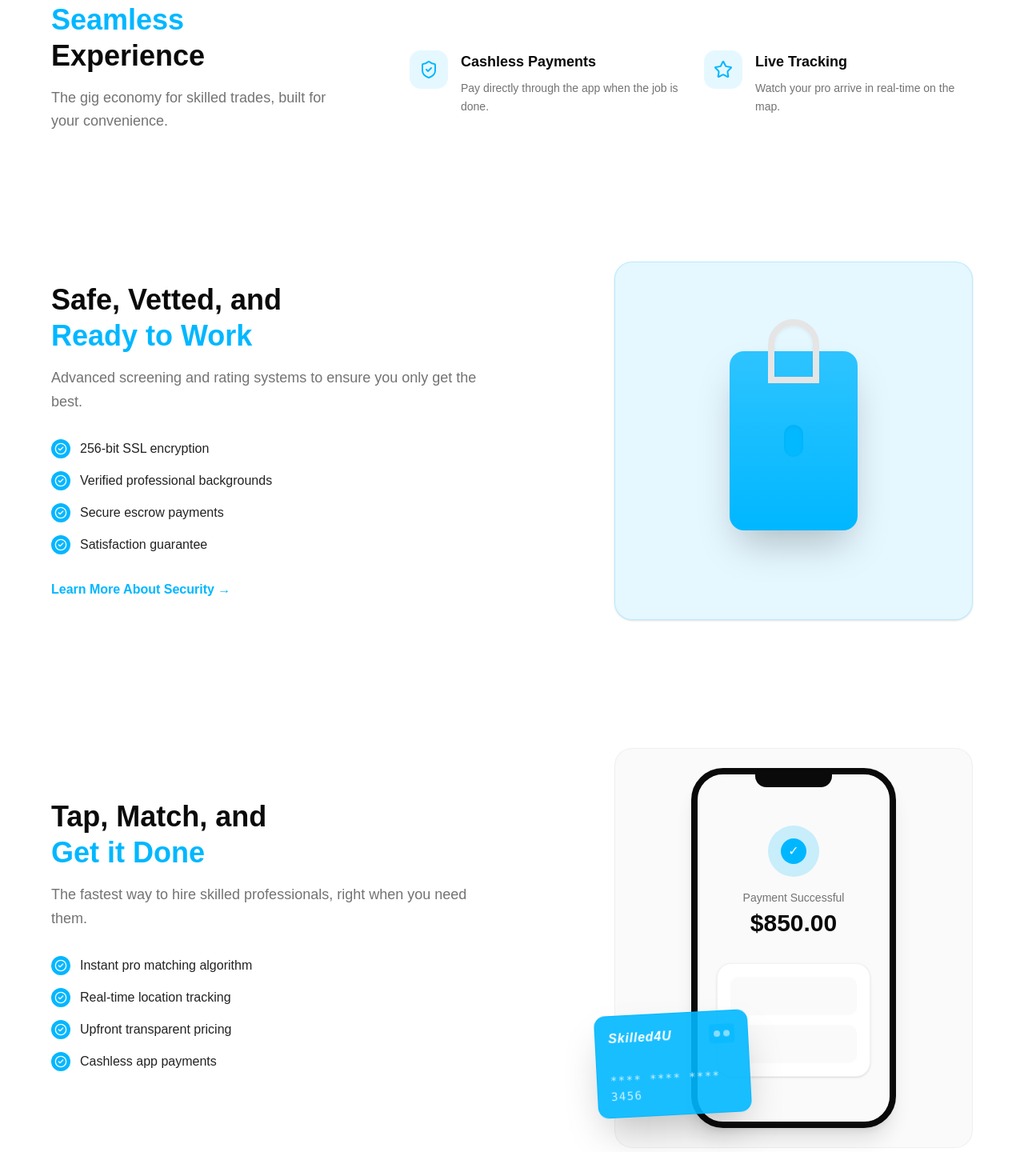
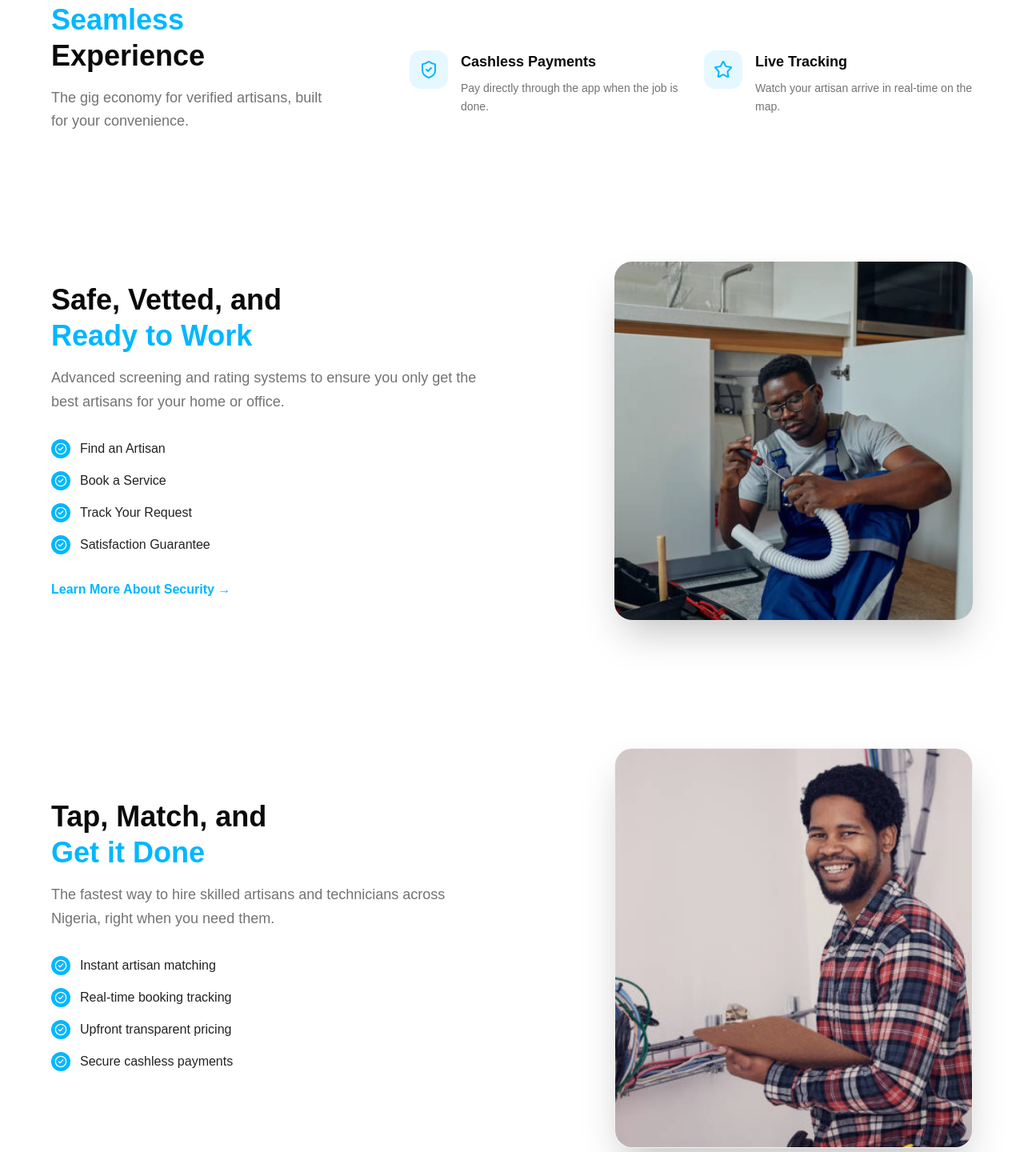
Before and after one commit to Elinez19/skilled4u, a React (Vite) app: page / in a window 1280 px wide. Shown: the part 2610-4050 px from the top of the page at 80% size. Built offline with nearby package versions, Linux system fonts and the light colour scheme.

Commit message:
feat: implement home page with new feature, info, and seamless interaction sections

```diff
--- a/src/components/sections/FeatureGrid.tsx
+++ b/src/components/sections/FeatureGrid.tsx
@@ -5,7 +5,7 @@ export function FeatureGrid() {
     {
       icon: <Briefcase className="w-6 h-6 text-primary" />,
       title: "Instant Matching",
-      description: "Match with nearby skilled professionals instantly.",
+      description: "Match with nearby verified artisans instantly.",
     },
     {
       icon: <Clock className="w-6 h-6 text-primary" />,
@@ -20,7 +20,7 @@ export function FeatureGrid() {
     {
       icon: <Star className="w-6 h-6 text-primary" />,
       title: "Live Tracking",
-      description: "Watch your pro arrive in real-time on the map.",
+      description: "Watch your artisan arrive in real-time on the map.",
     },
   ];
 
@@ -33,7 +33,7 @@ export function FeatureGrid() {
           <span className="text-primary">Seamless</span> Experience
         </h2>
         <p className="text-muted-foreground leading-relaxed text-lg">
-          The gig economy for skilled trades, built for your convenience.
+          The gig economy for verified artisans, built for your convenience.
         </p>
       </div>
 
--- a/src/components/sections/SecureSection.tsx
+++ b/src/components/sections/InfoSection.tsx
@@ -1,12 +1,13 @@
 import { CheckCircle2 } from "lucide-react";
 import { Button } from "@/components/ui/button";
+import infoImg from "@/assets/professional-plumber-1.jpg";
 
-export function SecureSection() {
+export function InfoSection() {
   const points = [
-    "256-bit SSL encryption",
-    "Verified professional backgrounds",
-    "Secure escrow payments",
-    "Satisfaction guarantee",
+    "Find an Artisan",
+    "Book a Service",
+    "Track Your Request",
+    "Satisfaction Guarantee",
   ];
 
   return (
@@ -18,7 +19,7 @@ export function SecureSection() {
             <span className="text-primary">Ready to Work</span>
           </h2>
           <p className="text-muted-foreground leading-relaxed text-lg mb-8">
-            Advanced screening and rating systems to ensure you only get the best.
+            Advanced screening and rating systems to ensure you only get the best artisans for your home or office.
           </p>
 
           <ul className="space-y-4 mb-8">
@@ -38,11 +39,13 @@ export function SecureSection() {
         </div>
 
         <div className="w-full lg:w-1/2 flex justify-center lg:justify-end">
-          <div className="bg-primary/10 rounded-3xl p-12 w-full max-w-md aspect-square flex items-center justify-center relative shadow-sm border border-primary/20">
-            <div className="w-40 h-56 bg-gradient-to-b from-primary/80 to-primary rounded-2xl shadow-2xl relative flex items-center justify-center">
-                <div className="w-16 h-20 border-8 border-border absolute -top-10 rounded-t-full shadow-inner"></div>
-                <div className="w-6 h-10 bg-primary/90 rounded-full shadow-inner"></div>
-            </div>
+          <div className="relative rounded-3xl overflow-hidden shadow-2xl aspect-square w-full max-w-md">
+            <img
+              src={infoImg}
+              alt="Safe and vetted professional"
+              className="object-cover w-full h-full"
+            />
+            <div className="absolute inset-0 bg-foreground/10"></div>
           </div>
         </div>
       </div>
--- a/src/components/sections/SeamlessSection.tsx
+++ b/src/components/sections/SeamlessSection.tsx
@@ -1,11 +1,12 @@
 import { CheckCircle2 } from "lucide-react";
+import seamlessImg from "@/assets/professional-electrician-2.jpg";
 
 export function SeamlessSection() {
   const points = [
-    "Instant pro matching algorithm",
-    "Real-time location tracking",
+    "Instant artisan matching",
+    "Real-time booking tracking",
     "Upfront transparent pricing",
-    "Cashless app payments",
+    "Secure cashless payments",
   ];
 
   return (
@@ -17,7 +18,7 @@ export function SeamlessSection() {
             <span className="text-primary">Get it Done</span>
           </h2>
           <p className="text-muted-foreground leading-relaxed text-lg mb-8">
-            The fastest way to hire skilled professionals, right when you need them.
+            The fastest way to hire skilled artisans and technicians across Nigeria, right when you need them.
           </p>
 
           <ul className="space-y-4 mb-8">
@@ -33,39 +34,13 @@ export function SeamlessSection() {
         </div>
 
         <div className="w-full lg:w-1/2 flex justify-center lg:justify-end">
-          <div className="bg-muted/50 rounded-3xl p-8 w-full max-w-md relative flex items-center justify-center h-[500px] border border-border/50">
-             {/* Phone mockup placeholder */}
-             <div className="w-64 h-[450px] bg-card rounded-[2.5rem] shadow-xl border-8 border-foreground overflow-hidden relative">
-               <div className="absolute top-0 w-full h-6 flex justify-center z-10">
-                 <div className="w-24 h-4 bg-foreground rounded-b-xl"></div>
-               </div>
-               <div className="p-6 pt-16 flex flex-col items-center h-full bg-muted/50">
-                 <div className="w-16 h-16 bg-primary/20 rounded-full flex items-center justify-center mb-4">
-                   <div className="w-8 h-8 rounded-full bg-primary flex items-center justify-center text-primary-foreground">✓</div>
-                 </div>
-                 <p className="text-muted-foreground text-sm mb-1 font-medium">Payment Successful</p>
-                 <h3 className="text-3xl font-bold text-foreground mb-8">$850.00</h3>
-
-                 <div className="w-full space-y-3 bg-card p-4 rounded-2xl shadow-sm border border-border/50">
-                   <div className="h-12 w-full bg-muted/50 rounded-lg"></div>
-                   <div className="h-12 w-full bg-muted/50 rounded-lg"></div>
-                 </div>
-               </div>
-             </div>
-
-             {/* Floating card */}
-             <div className="absolute bottom-10 -left-6 w-48 h-32 bg-primary/90 rounded-xl shadow-2xl p-4 flex flex-col justify-between border border-primary/80 transform -rotate-3 z-20">
-                <div className="flex justify-between items-center">
-                  <span className="text-white font-bold italic tracking-wider">Skilled4U</span>
-                  <div className="w-8 h-6 bg-primary/50 rounded flex gap-1 items-center justify-center">
-                    <div className="w-2 h-2 rounded-full bg-white/50"></div>
-                    <div className="w-2 h-2 rounded-full bg-white/50"></div>
-                  </div>
-                </div>
-                <div className="text-white/80 text-sm tracking-widest font-mono">
-                  **** **** **** 3456
-                </div>
-             </div>
+          <div className="relative rounded-3xl overflow-hidden shadow-2xl h-[500px] w-full max-w-md border border-border/50">
+            <img
+              src={seamlessImg}
+              alt="Skilled professional at work"
+              className="object-cover w-full h-full"
+            />
+            <div className="absolute inset-0 bg-foreground/10"></div>
           </div>
         </div>
       </div>
--- a/src/pages/HomePage.tsx
+++ b/src/pages/HomePage.tsx
@@ -3,7 +3,7 @@ import { Hero } from "../components/sections/Hero";
 import { TrustedBy } from "../components/sections/TrustedBy";
 import { WhatWeDo } from "../components/sections/WhatWeDo";
 import { FeatureGrid } from "../components/sections/FeatureGrid";
-import { SecureSection } from "../components/sections/SecureSection";
+import { InfoSection } from "../components/sections/InfoSection";
 import { SeamlessSection } from "../components/sections/SeamlessSection";
 import { CtaSection } from "../components/sections/CtaSection";
 import { JoinAsPro } from "../components/sections/JoinAsPro";
@@ -20,7 +20,7 @@ export function HomePage() {
         <TrustedBy />
         <WhatWeDo />
         <FeatureGrid />
-        <SecureSection />
+        <InfoSection />
         <SeamlessSection />
         <CostEstimates />
         <JoinAsPro />
```
